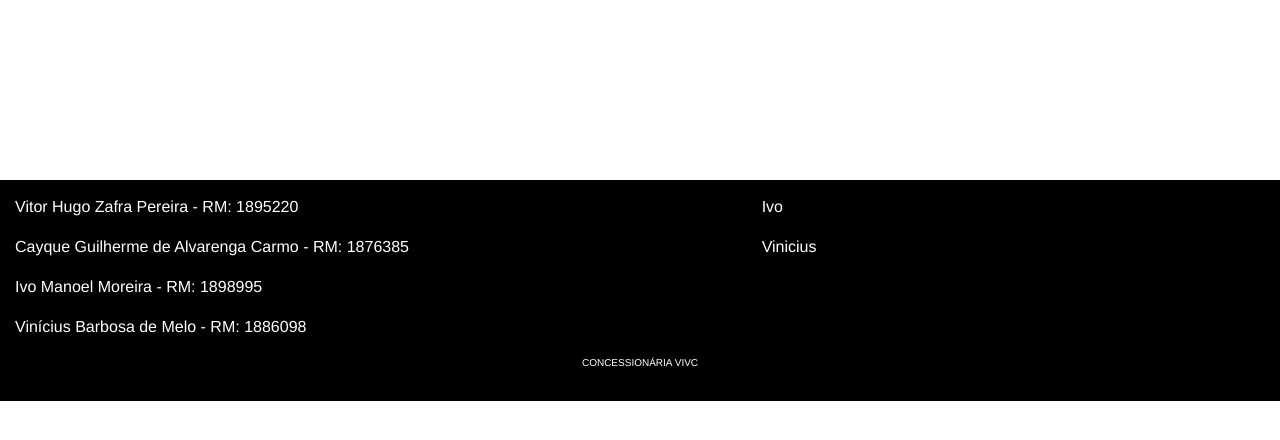
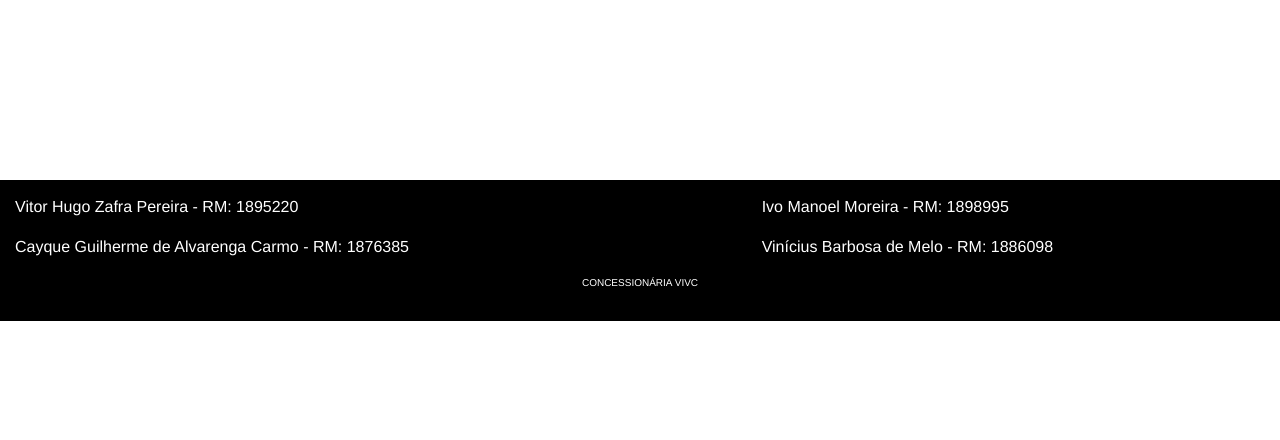
Before and after one commit to vitorzf/concessionaria-php, a PHP site: page / in a window 1280 px wide. Shown: the part 198-638 px from the top of the page. Run offline with PHP 8.4, Linux system fonts and the light colour scheme; data that the repository does not hold is empty; some libraries are stand-ins or nearby versions.

Commit message:
finalizado

```diff
--- a/rodape.php
+++ b/rodape.php
@@ -32,15 +32,13 @@
         <div class="col-xs-6 col-sm-6 col-md-4 col-lg-4">
             <p>Vitor Hugo Zafra Pereira - RM: 1895220</p>
             <p>Cayque Guilherme de Alvarenga Carmo - RM: 1876385</p>
-            <p> Ivo Manoel Moreira - RM: 1898995</p>
-            <p>Vinícius Barbosa de Melo - RM: 1886098</p>
         </div>
         <div class="col-xs-0 col-sm-0 col-md-3 col-lg-3">
 
         </div>
         <div class="col-xs-6 col-sm-6 col-md-4 col-lg-4">
-            <p>Ivo</p>
-            <p>Vinicius</p>
+            <p>Ivo Manoel Moreira - RM: 1898995</p>
+            <p>Vinícius Barbosa de Melo - RM: 1886098</p>
         </div>
     </div>
     <p style="font-size:10px;" class="text-center">CONCESSIONÁRIA VIVC</p>
```
